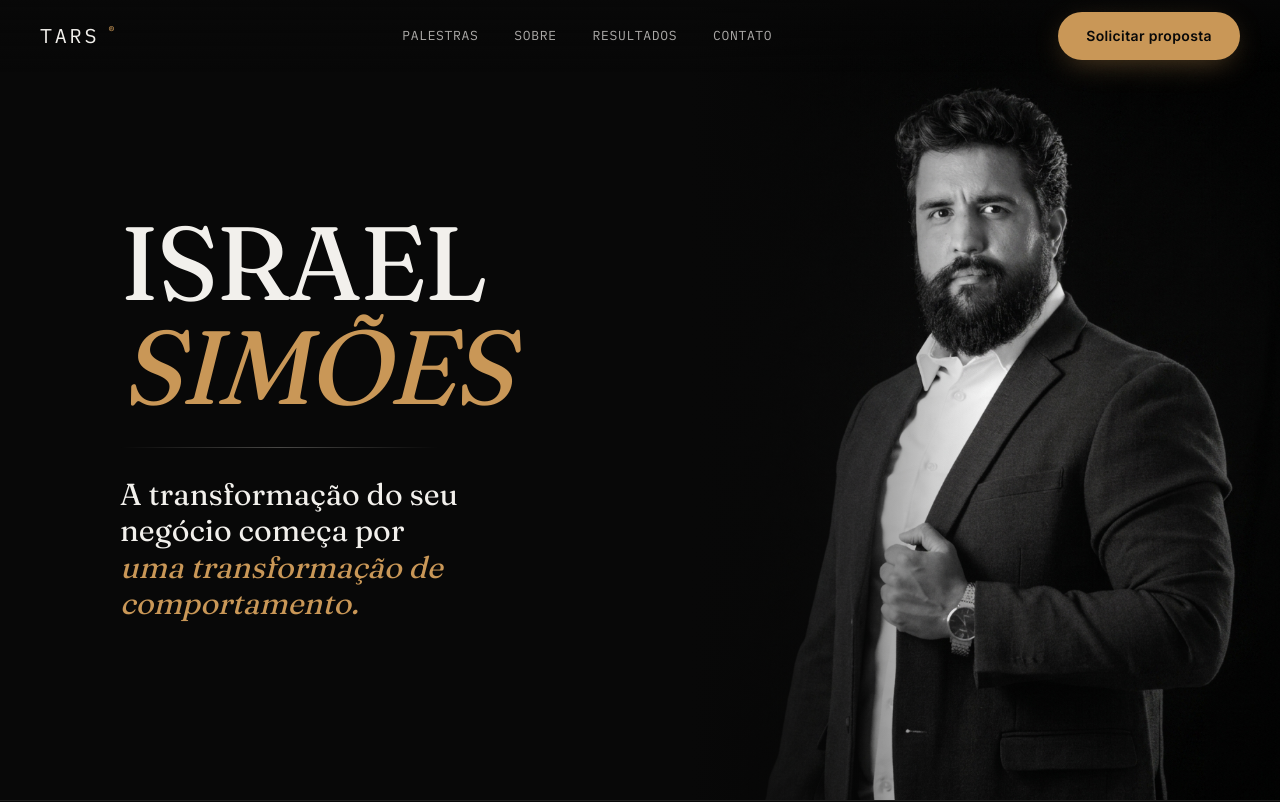
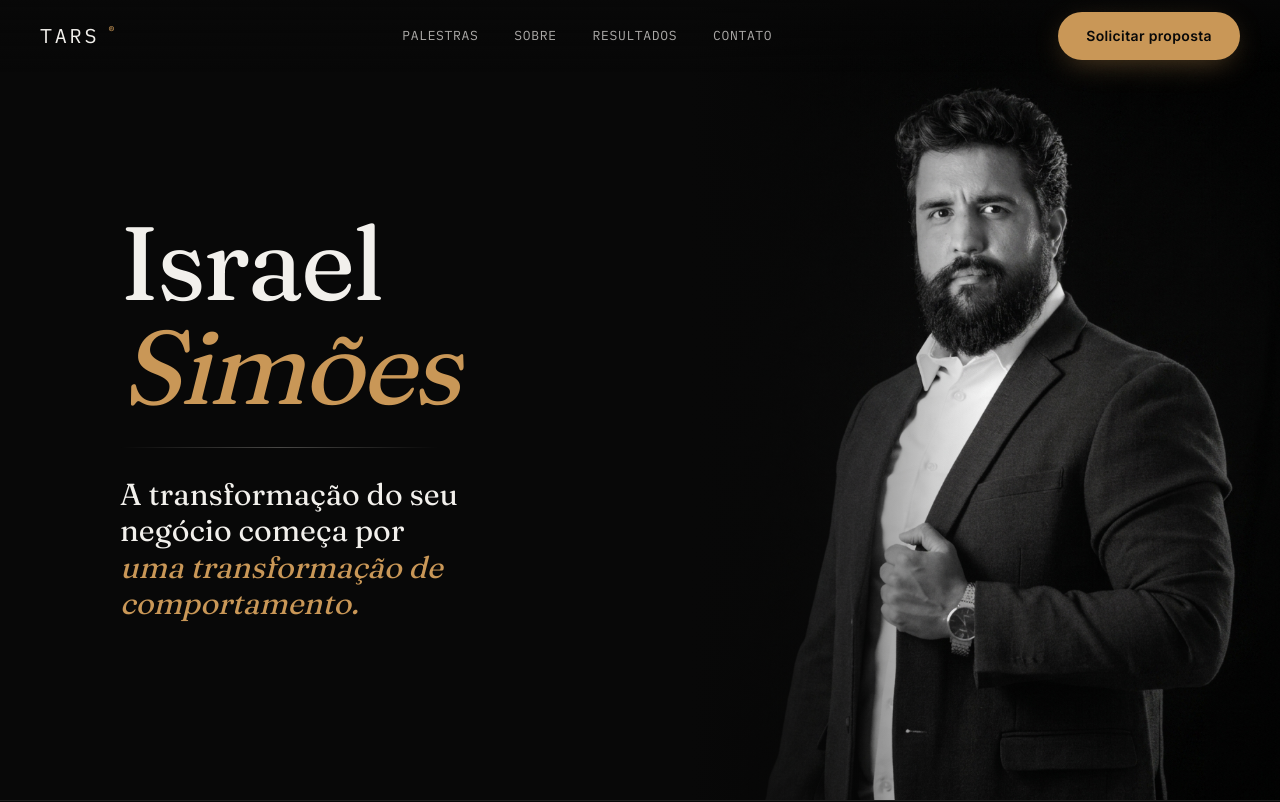
Before and after one commit to oisraelsimoes/website, a Next.js app: page / in a window 1280 px wide. Shown: the top 802 px of the page. Built offline with nearby package versions, Linux system fonts and the light colour scheme.

Commit message:
troca de fonte no nome

```diff
--- a/components/Hero.js
+++ b/components/Hero.js
@@ -5,7 +5,7 @@
     <section id="inicio" className="relative min-h-[100svh] overflow-hidden bg-ink">
       <div className="container-x relative z-10 grid grid-cols-1 items-center gap-10 pb-16 pt-32 sm:pb-20 lg:min-h-[100svh] lg:grid-cols-[1.05fr_0.95fr] lg:gap-8 lg:pt-28">
         <div className="relative z-20 order-2 lg:order-1 lg:pl-10 xl:pl-20">
-          <h1 className="font-serif font-normal uppercase leading-[0.95] tracking-tight text-ivory text-[3.6rem] sm:text-8xl lg:text-[6.5rem]">
+          <h1 className="font-serif font-normal leading-[0.95] tracking-tight text-ivory text-[3.6rem] sm:text-8xl lg:text-[6.5rem]">
             Israel
             <br />
             <em className="text-accent italic">Simões</em>
```
